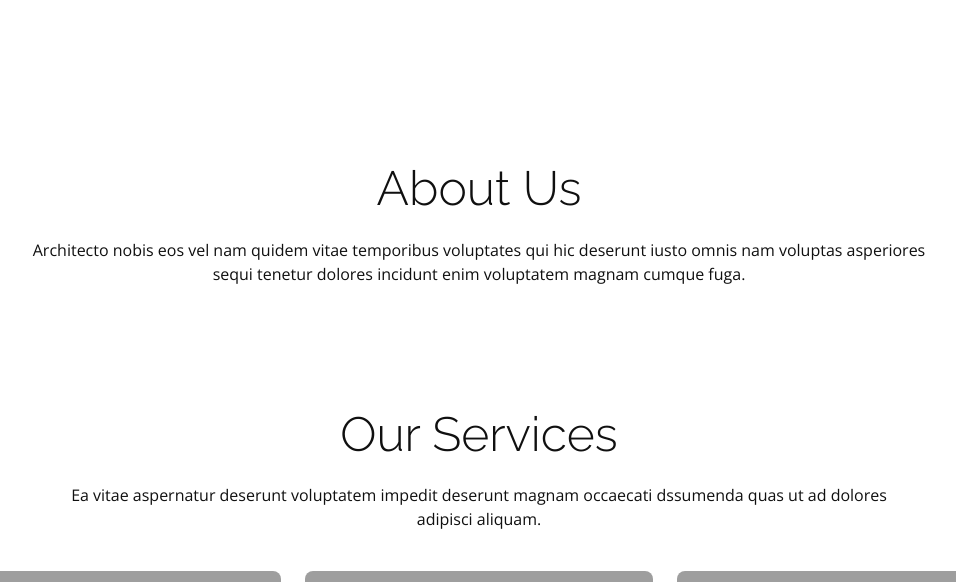
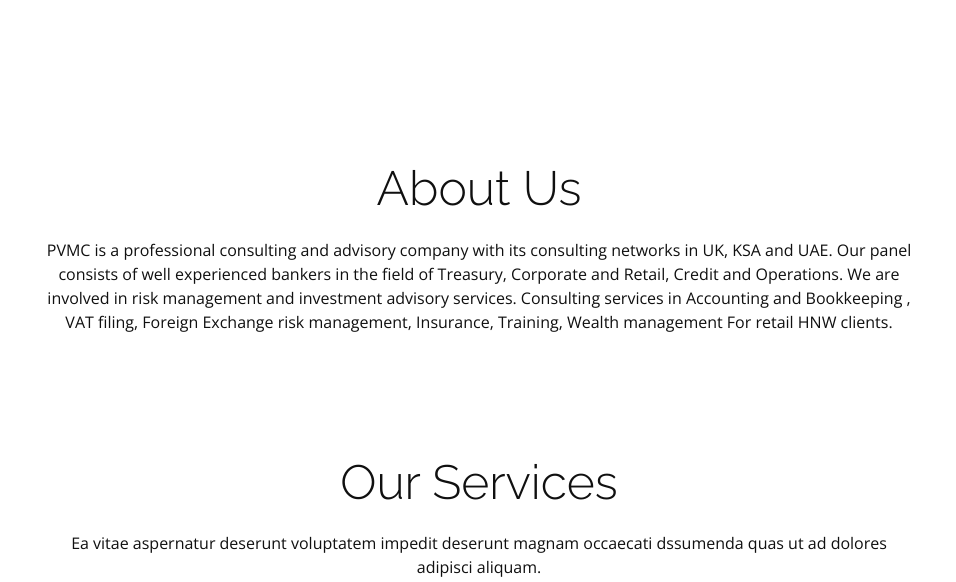
Before and after one commit to Cillah/freelance-project, a Django app: page / in a window 1280 px wide. Shown: the part 800-1382 px from the top of the page, without its empty margins (161-1117 px from the left). Run offline with Django 4.2, Linux system fonts and the light colour scheme; some libraries are stand-ins or nearby versions; grey boxes are pictures that could not be loaded.

Commit message:
some changes

```diff
--- a/consultancy/static/consultancy/css/style.css
+++ b/consultancy/static/consultancy/css/style.css
@@ -249,6 +249,11 @@ section {
 .services .service-item:hover .img img {
   transform: scale(1.2);
 }
+
+
+
+
+
 /*--------------------------------------------------------------
 # Preloader
 --------------------------------------------------------------*/
--- a/consultancy/templates/consultancy/index.html
+++ b/consultancy/templates/consultancy/index.html
@@ -279,7 +279,13 @@
 
           <div class="section-header">
             <h2>About Us</h2>
-            <p>Architecto nobis eos vel nam quidem vitae temporibus voluptates qui hic deserunt iusto omnis nam voluptas asperiores sequi tenetur dolores incidunt enim voluptatem magnam cumque fuga.</p>
+            <p>PVMC is a professional consulting and advisory company with its consulting networks in UK, KSA and UAE.
+              Our panel consists of well experienced bankers in the field of Treasury, Corporate and Retail,  Credit and Operations.
+
+              We are involved in   risk management and investment advisory services.
+
+              Consulting services in Accounting and Bookkeeping  ,  VAT filing, Foreign Exchange risk management,  Insurance,  Training,  Wealth management
+              For retail HNW clients.</p>
           </div>
     <!-- end of about us-->
 
@@ -297,11 +303,11 @@
           <div class="col-xl-4 col-md-6" data-aos="zoom-in" data-aos-delay="200">
             <div class="service-item">
               <div class="img">
-                <img src={% static 'consultancy/img/slide/image1.jpg' %} class="img-fluid" alt="bb">
+                <img src="{% static 'consultancy/img/slide/bookkeeping.jpg' %}" class="img-fluid" alt="bb">
               </div>
               <div class="details position-relative">
                 <div class="icon">
-                  <i class="bi bi-activity"></i>
+                  <i class="bi bi-book"></i>
                 </div>
                 <a href="#" class="stretched-link">
                   <h3>Bookkeeping and Accounting</h3>
@@ -314,11 +320,11 @@
           <div class="col-xl-4 col-md-6" data-aos="zoom-in" data-aos-delay="300">
             <div class="service-item">
               <div class="img">
-                <img src="assets/img/services-2.jpg" class="img-fluid" alt="">
+                <img src="{% static 'consultancy/img/slide/foreign exchange.jpg' %}" class="img-fluid" alt="">
               </div>
               <div class="details position-relative">
                 <div class="icon">
-                  <i class="bi bi-broadcast"></i>
+                  <i class="bi bi-currency-exchange"></i>
                 </div>
                 <a href="#" class="stretched-link">
                   <h3>Foreign Exchange Risk Management</h3>
@@ -331,11 +337,11 @@
           <div class="col-xl-4 col-md-6" data-aos="zoom-in" data-aos-delay="400">
             <div class="service-item">
               <div class="img">
-                <img src="assets/img/services-3.jpg" class="img-fluid" alt="">
+                <img src="{% static 'consultancy/img/slide/VAT.jpg' %}" class="img-fluid" alt="">
               </div>
               <div class="details position-relative">
                 <div class="icon">
-                  <i class="bi bi-easel"></i>
+                  <i class="bi bi-graph-up-arrow"></i>
                 </div>
                 <a href="#" class="stretched-link">
                   <h3>VAT consulting</h3>
@@ -348,11 +354,11 @@
           <div class="col-xl-4 col-md-6" data-aos="zoom-in" data-aos-delay="500">
             <div class="service-item">
               <div class="img">
-                <img src="assets/img/services-4.jpg" class="img-fluid" alt="">
+                <img src="{% static 'consultancy/img/slide/training.jpg' %}" class="img-fluid" alt="">
               </div>
               <div class="details position-relative">
                 <div class="icon">
-                  <i class="bi bi-bounding-box-circles"></i>
+                  <i class="bi bi-person-workspace"></i>
                 </div>
                 <a href="#" class="stretched-link">
                   <h3>Training</h3>
@@ -793,8 +799,8 @@
               </div>
 
               <div class="col-lg-3 col-md-6 footer-info">
-                <h3>About Hidayah</h3>
-                <p>Cras fermentum odio eu feugiat lide par naso tierra. Justo eget nada terra videa magna derita valies darta donna mare fermentum iaculis eu non diam phasellus.</p>
+                <h3>About PVMC</h3>
+                <p>PVMC is a professional consulting and advisory company with its consulting networks in UK, KSA and UAE. Our panel consists of well experienced bankers in the field of Treasury, Corporate and Retail, Credit and Operations. We are involved in risk management and investment advisory services. Consulting services in Accounting and Bookkeeping , VAT filing, Foreign Exchange risk management, Insurance, Training, Wealth management For retail HNW clients.</p>
                 <div class="social-links mt-3">
                   <a href="#" class="twitter"><i class="bx bxl-twitter"></i></a>
                   <a href="#" class="facebook"><i class="bx bxl-facebook"></i></a>
```
Also changed, not shown: other parts of consultancy/templates/consultancy/index.html (+19 -19 lines).
